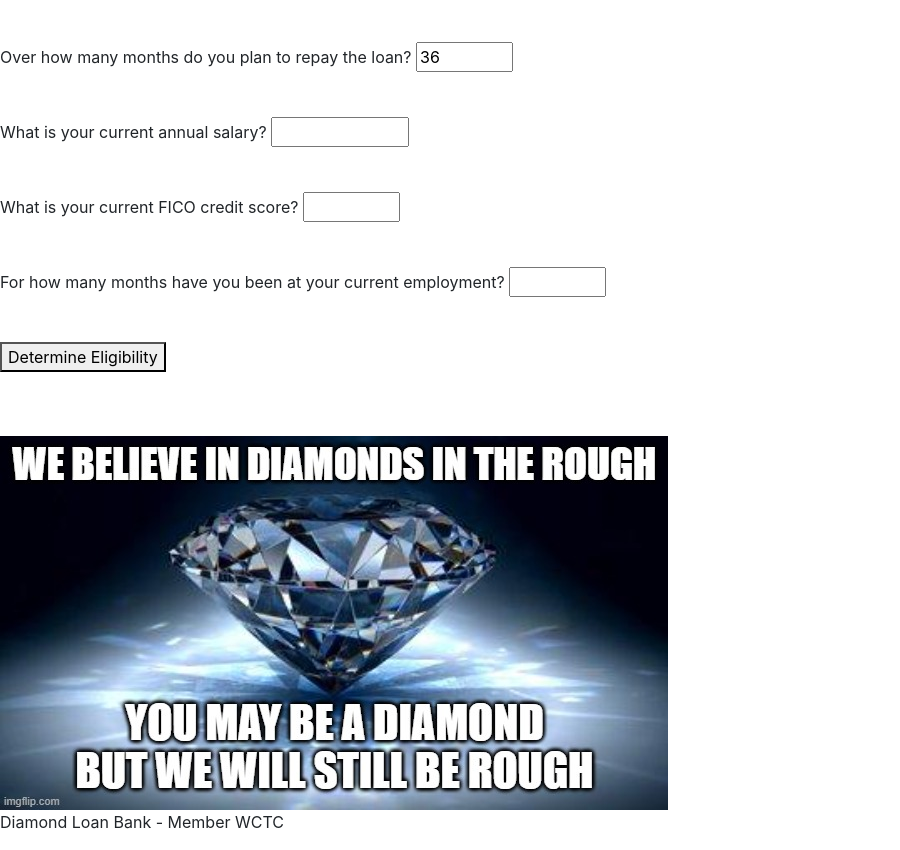
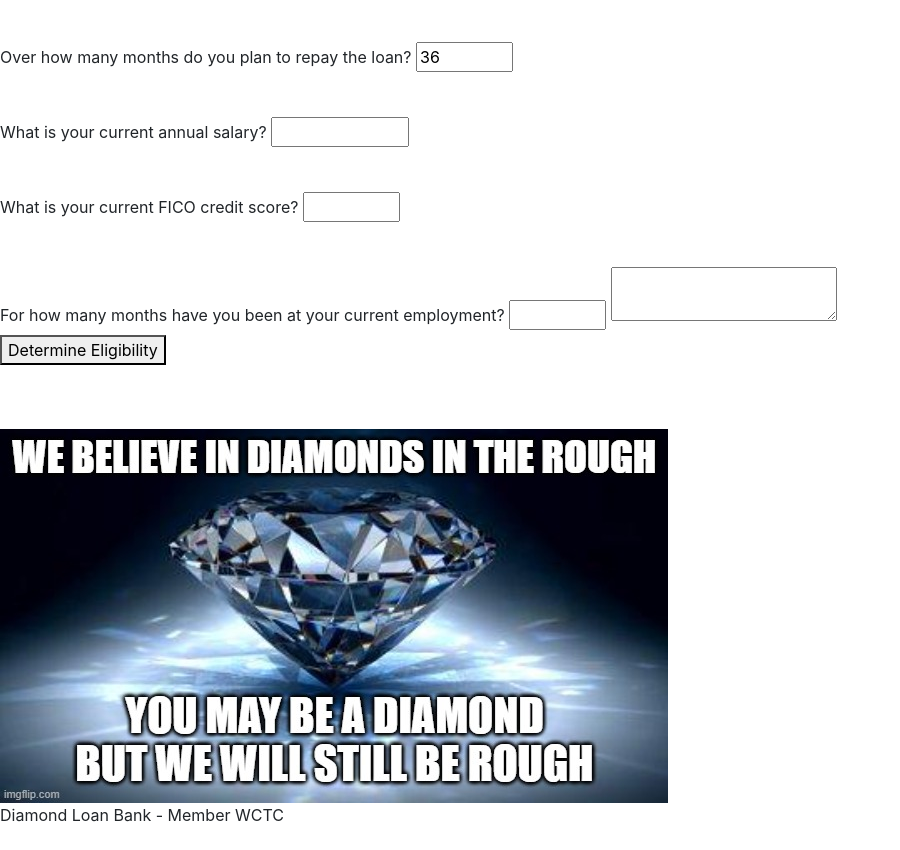
Before and after one commit to fobda75/Loan-Approval, a plain HTML site: page index.html in a window 1280 px wide. Shown: the part 89-939 px from the top of the page, without its empty margins (0-900 px from the left). Drawn offline with nearby package versions, Linux system fonts and the light colour scheme.

Commit message:
continue build of functions

```diff
--- a/index.html
+++ b/index.html
@@ -36,7 +36,7 @@
 
             <label for="jobMonths">For how many months have you been at your current employment?</label>
             <input type="number" id="jobMonths" min="0" max="480" required>
-            <p id="jobMonthsCorrection" class="correction"></p>
+            <textarea id="jobMonthsCorrection" class="correction"></textarea>
             <br>
 
             <button id="calculateButton">Determine Eligibility</button>
```
